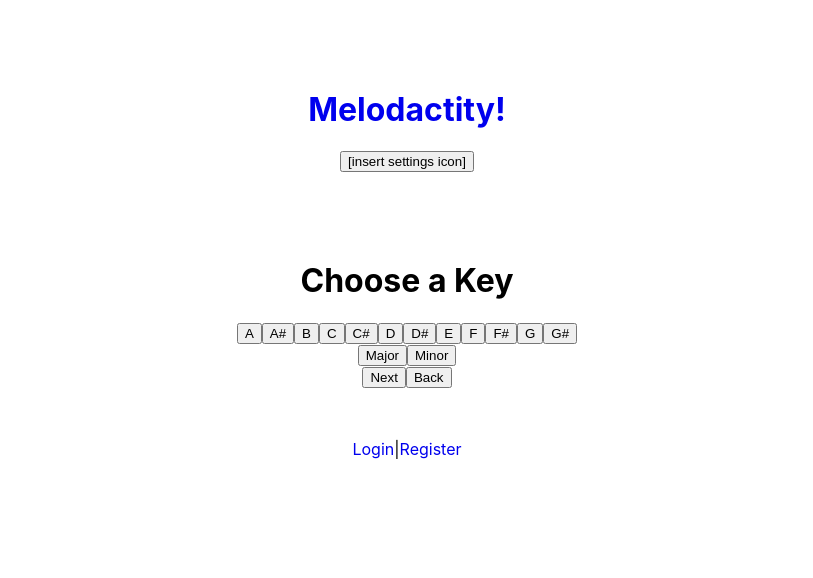
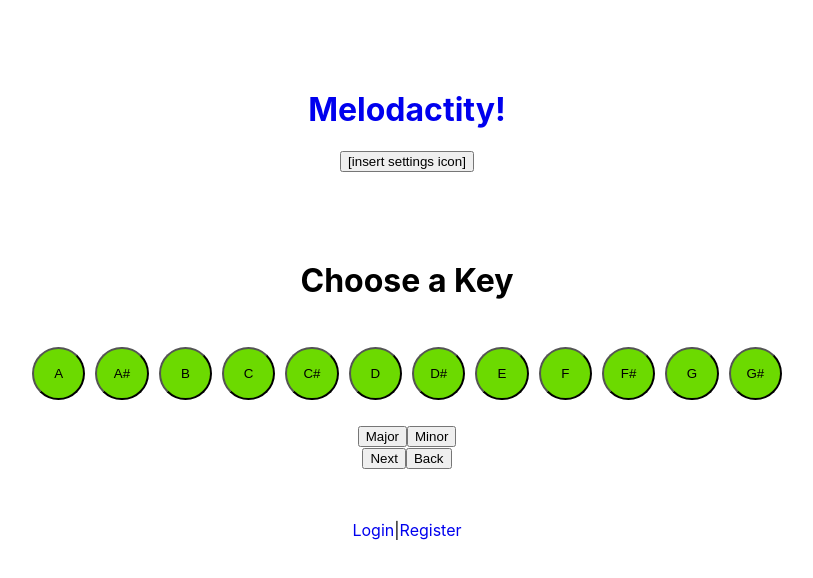
Before and after one commit to Trinadactyl/melodacity-client, a React (Create React App) app: page /key in a window 1280 px wide. Shown: the top 578 px of the page, without its empty margins (233-1046 px from the left). Built offline with nearby package versions, Linux system fonts and the light colour scheme; no server answers.

Commit message:
add music context

```diff
--- a/src/App.js
+++ b/src/App.js
@@ -1,6 +1,6 @@
 import React, { Component } from 'react';
 import { Route } from 'react-router-dom';
-import { AppContext } from './Context'
+import { AppContext } from './AppContext'
 import './App.css';
 import Header from './components/Header/Header';
 //import PrivateRoute from './components/Utils/PrivateRoute';
--- /dev/null
+++ b/src/MusicContext.js
@@ -0,0 +1,56 @@
+import React, { Component } from 'react'
+
+const MusicContext = React.createContext({
+  key:'',
+  tonic: '',
+  prog: '',
+  melody: [],
+  setKey: () => {},
+  setToic: () => {},
+  setProg: () => {},
+  setMelody: () => {},
+})
+export default MusicContext
+
+export class MusicProvider extends Component {
+  state = {
+    key: '',
+    tonic: '',
+    prog: '',
+    melody: []
+  }
+
+  setKey = key => {
+    this.setState({ key: key })
+  }
+
+  setTonic = tonic => {
+    this.setState({ tonic: tonic })
+  }
+
+  setprog = prog => {
+    this.setState({ prog: prog })
+  }
+
+  setMelody = melody => {
+    this.setState({ melody: melody})
+  }
+
+  render() {
+    const value = {
+      key: this.key,
+      tonic: this.tonic,
+      prog: this.prog,
+      melody: this.melody,
+      setKey: this.setKey,
+      setToic: this.setTonic,
+      setProg: this.setProg,
+      setMelody: this.setMelody
+    }
+    return (
+      <MusicContext.Provider value={value}>
+        {this.props.children}
+      </MusicContext.Provider>
+    )
+  }
+}
--- a/src/components/KeySelect/KeySelect.css
+++ b/src/components/KeySelect/KeySelect.css
@@ -3,5 +3,11 @@
 }
 
 .key {
+  height: 4em;
+  width: 4em;
   padding: 5px;
+  margin: 5px;
+  border-radius: 50%;
+  background-color: #6CDA00;
+  color: black
 }
--- a/src/components/KeySelect/KeySelect.js
+++ b/src/components/KeySelect/KeySelect.js
@@ -1,50 +1,55 @@
 import React, { Component } from 'react';
 import { Link } from 'react-router-dom';
+import MusicContext from '../../MusicContext'
 //import { Route } from 'react-router-dom';
 //import notes from '../notes'
+import './KeySelect.css'
 
 export default class KeySelect extends Component {
-  constructor(props) {
-    super(props)
-    this.state = {
-    key: '',
-    tonic:''
-    }
-  }
+
+  static contextType = MusicContext
+
+  // constructor(props) {
+  //   super(props)
+  //   this.state = {
+  //   key: '',
+  //   tonic:''
+  //   }
+  // }
 
 
-  handleKeySelect(key) {
-    this.setState(state => ({
-      key: key
-    }))
-  }
+  // context.setKey()(key) {
+  //   this.context.setState(state => ({
+  //     key: key
+  //   }))
+  // }
 
-  handleTonicSelect(tonic) {
-    this.setState(state => ({
-      tonic: tonic
-    }))
-  }
+  // handleTonicSelect(tonic) {
+  //   this.setState(state => ({
+  //     tonic: tonic
+  //   }))
+  // }
 
 
   render () {
+    console.log(this.context.key)
     return (
       <>
-
         <h1>Choose a Key</h1>
 
         <div className='key-select'>
-          <button className='key' onClick={()=> this.handleKeySelect('A')}>A</button>
-          <button className='key' onClick={()=> this.handleKeySelect('A#')}>A#</button>
-          <button className='key' onClick={()=> this.handleKeySelect('B')}>B</button>
-          <button className='key' onClick={()=> this.handleKeySelect('C')}>C</button>
-          <button className='key' onClick={()=> this.handleKeySelect('C#')}>C#</button>
-          <button className='key' onClick={()=> this.handleKeySelect('D')}>D</button>
-          <button className='key' onClick={()=> this.handleKeySelect('D#')}>D#</button>
-          <button className='key' onClick={()=> this.handleKeySelect('E')}>E</button>
-          <button className='key' onClick={()=> this.handleKeySelect('F')}>F</button>
-          <button className='key' onClick={()=> this.handleKeySelect('F#')}>F#</button>
-          <button className='key' onClick={()=> this.handleKeySelect('G')}>G</button>
-          <button className='key' onClick={()=> this.handleKeySelect('G#')}>G#</button>
+          <button className='key' onClick={()=> this.context.setKey('A')}>A</button>
+          <button className='key' onClick={()=> this.context.setKey('A#')}>A#</button>
+          <button className='key' onClick={()=> this.context.setKey('B')}>B</button>
+          <button className='key' onClick={()=> this.context.setKey('C')}>C</button>
+          <button className='key' onClick={()=> this.context.setKey('C#')}>C#</button>
+          <button className='key' onClick={()=> this.context.setKey('D')}>D</button>
+          <button className='key' onClick={()=> this.context.setKey('D#')}>D#</button>
+          <button className='key' onClick={()=> this.context.setKey('E')}>E</button>
+          <button className='key' onClick={()=> this.context.setKey('F')}>F</button>
+          <button className='key' onClick={()=> this.context.setKey('F#')}>F#</button>
+          <button className='key' onClick={()=> this.context.setKey('G')}>G</button>
+          <button className='key' onClick={()=> this.context.setKey('G#')}>G#</button>
         </div>
 
         <div className='tonic-select'>
--- a/src/components/LoginForm/LoginForm.js
+++ b/src/components/LoginForm/LoginForm.js
@@ -2,7 +2,7 @@ import React, { Component } from 'react'
 import { Link } from 'react-router-dom'
 import AuthApiService from '../../services/auth-api-service'
 import TokenService from '../../services/token-service'
-import { AppContext } from '../../Context'
+import { AppContext } from '../../AppContext'
 
 export default class LoginForm extends Component {
   static defaultProps = {
--- a/src/components/RegistrationForm/RegistrationForm.js
+++ b/src/components/RegistrationForm/RegistrationForm.js
@@ -1,11 +1,37 @@
 import React, { Component } from 'react'
 import { Link } from 'react-router-dom'
+import AuthApiService from '../../services/auth-api-service'
 
 export default class RegistrationForm extends Component {
 
+  state = { error: null }
+
+  handleSubmit = ev => {
+    ev.preventDefault()
+    const { full_name, user_name, password } = ev.target
+
+    this.setState({ error: null })
+    AuthApiService.postUser({
+      full_name: full_name.value,
+      user_name: user_name.value,
+      password: password.value,
+    })
+    .then(user => {
+      full_name.value = ''
+      user_name.value = ''
+      password.value = ''
+      //this.props.onRegistrationSuccess()
+    })
+    .catch(res => {
+      this.setState({ error: res.error })
+    })
+
+
+  }
+
   render() {
     return (
-      <form>
+      <form onSubmit={this.handleSubmit}>
         <div className='full_name'>
         <label htmlFor='RegistrationForm__full_name'>
           Full name
--- a/src/components/Users/Users.js
+++ b/src/components/Users/Users.js
@@ -4,7 +4,7 @@ import './Users.css'
 //import userApiService from '../../services/user-api-service'
 import TokenService from '../../services/token-service';
 //import config from '../../config'
-import { AppContext } from '../../Context'
+import { AppContext } from '../../AppContext'
 
 
 export default class Users extends Component {
@@ -54,7 +54,6 @@ export default class Users extends Component {
       )
   }
 
-
   render() {
     return (
       <div className='user-links'>
--- a/src/services/auth-api-service.js
+++ b/src/services/auth-api-service.js
@@ -15,6 +15,21 @@ const AuthApiService = {
       : res.json()
     )
   },
+  postUser(user) {
+    return fetch(`${config.API_ENDPOINT}/users}`, {
+      method: 'POST',
+      headers: {
+        'content-type': 'application/json',
+      },
+      body: JSON.stringify(user),
+    })
+    .then(res =>
+      (!res.ok)
+      ? res.json().then(e => Promise.reject(e))
+      : res.json()
+    )
+  },
+  //end of authApi
 }
 
 export default AuthApiService
--- a/src/services/user-api-service.js
+++ b/src/services/user-api-service.js
@@ -10,7 +10,9 @@ const UsersApiService = {
       ? res.json().then(e => Promise.reject(e))
       : res.json()
     )
-  }
+  },
+
+  //end of usersApiService
 }
 
 export default UsersApiService
```
Also changed, not shown: src/AppContext.js (renamed from src/Context.js).
